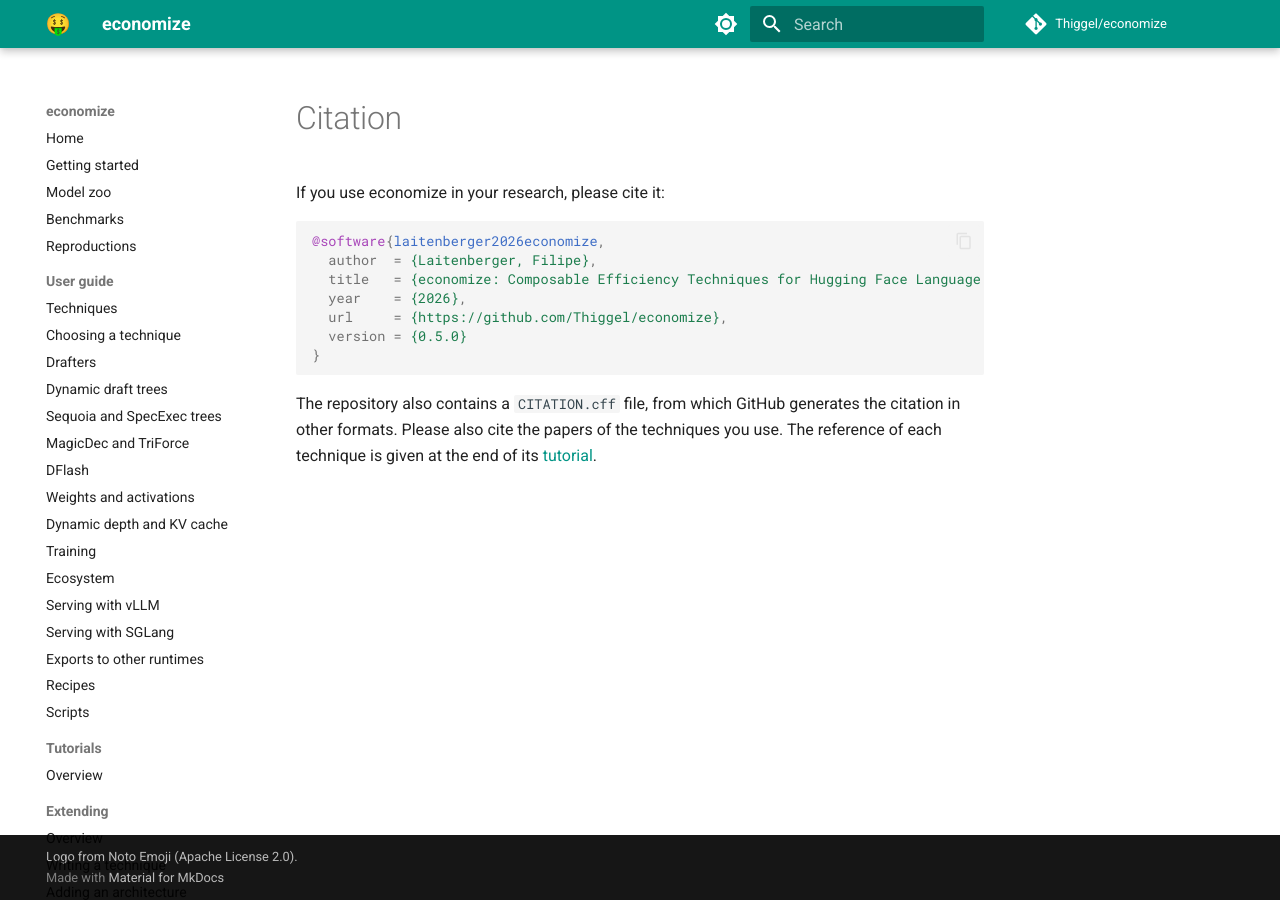
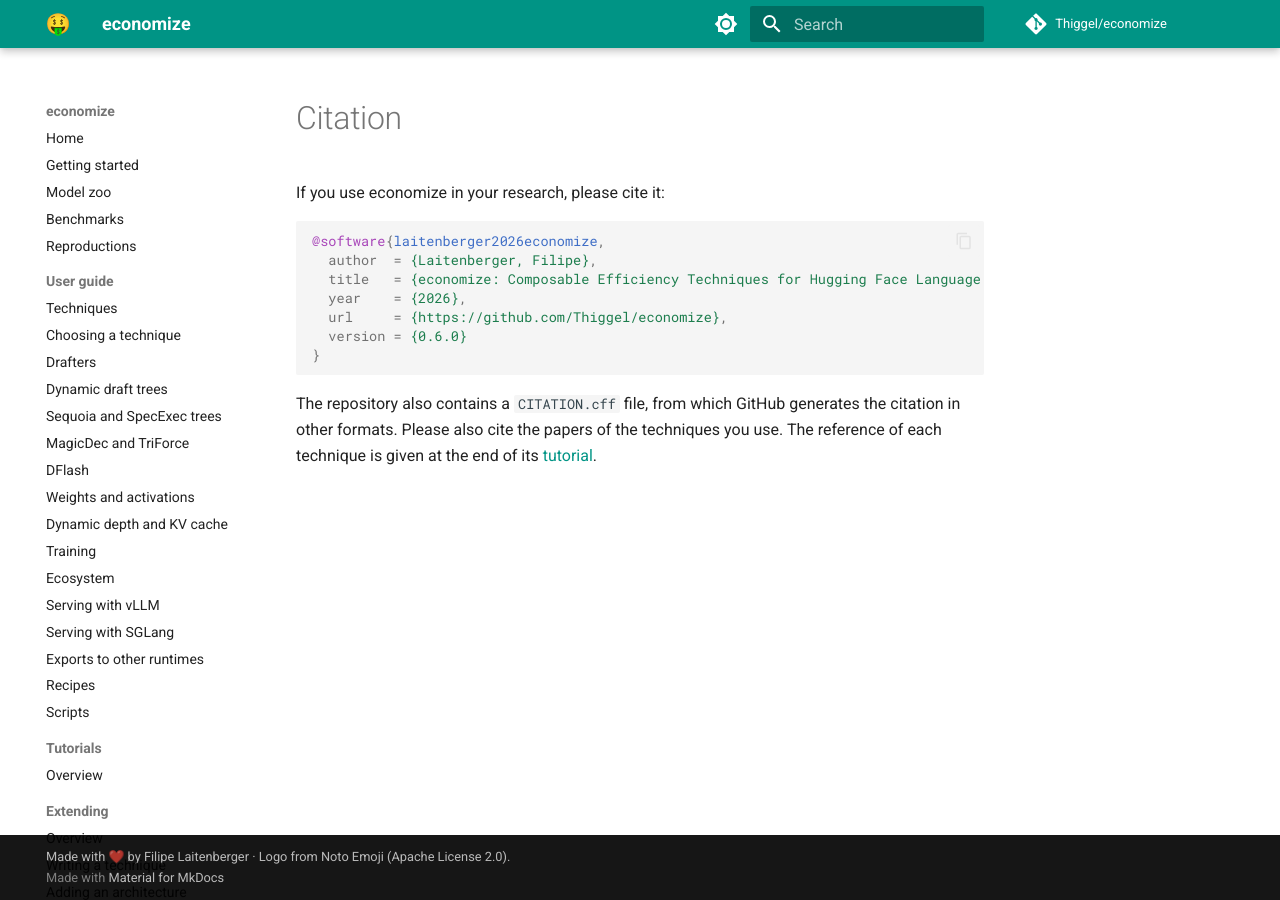
Before and after one commit to Thiggel/economize, an MkDocs documentation site: the page built from docs/citation.md, in a window 1280 px wide. Built offline with MkDocs 1.6.1 and Material for MkDocs 9.7.7, drawn with Linux system fonts in a browser that asks for light colours; comment, search, counter and statistics services are not loaded.

Commit message:
Release 0.6.0: version bump, changelog section, author footer and citation version

````diff
--- a/docs/citation.md
+++ b/docs/citation.md
@@ -8,7 +8,7 @@ If you use economize in your research, please cite it:
   title   = {economize: Composable Efficiency Techniques for Hugging Face Language Models},
   year    = {2026},
   url     = {https://github.com/Thiggel/economize},
-  version = {0.5.0}
+  version = {0.6.0}
 }
 ```
 
--- a/mkdocs.yml
+++ b/mkdocs.yml
@@ -3,7 +3,7 @@ site_description: Efficient decoding for any Hugging Face causal LM, with any co
 site_url: https://thiggel.github.io/economize/
 repo_url: https://github.com/Thiggel/economize
 repo_name: Thiggel/economize
-copyright: Logo from <a href="https://github.com/googlefonts/noto-emoji">Noto Emoji</a> (Apache License 2.0).
+copyright: Made with ❤️ by <a href="https://github.com/Thiggel">Filipe Laitenberger</a> · Logo from <a href="https://github.com/googlefonts/noto-emoji">Noto Emoji</a> (Apache License 2.0).
 edit_uri: edit/main/docs/
 docs_dir: docs
 exclude_docs: |
--- a/src/economize/_version.py
+++ b/src/economize/_version.py
@@ -1,4 +1,4 @@
 """The version of economize. The single source of the version: ``economize.__version__`` re-exports it, the core records
 it in every checkpoint, and ``pyproject.toml`` reads it at build time (``[tool.hatch.version]``). Imports nothing."""
 
-__version__ = "0.5.0"
+__version__ = "0.6.0"
````
Also changed, not shown: CHANGELOG.md (+1 -1 lines), README.md (+3 -1 lines), 1 other file.
